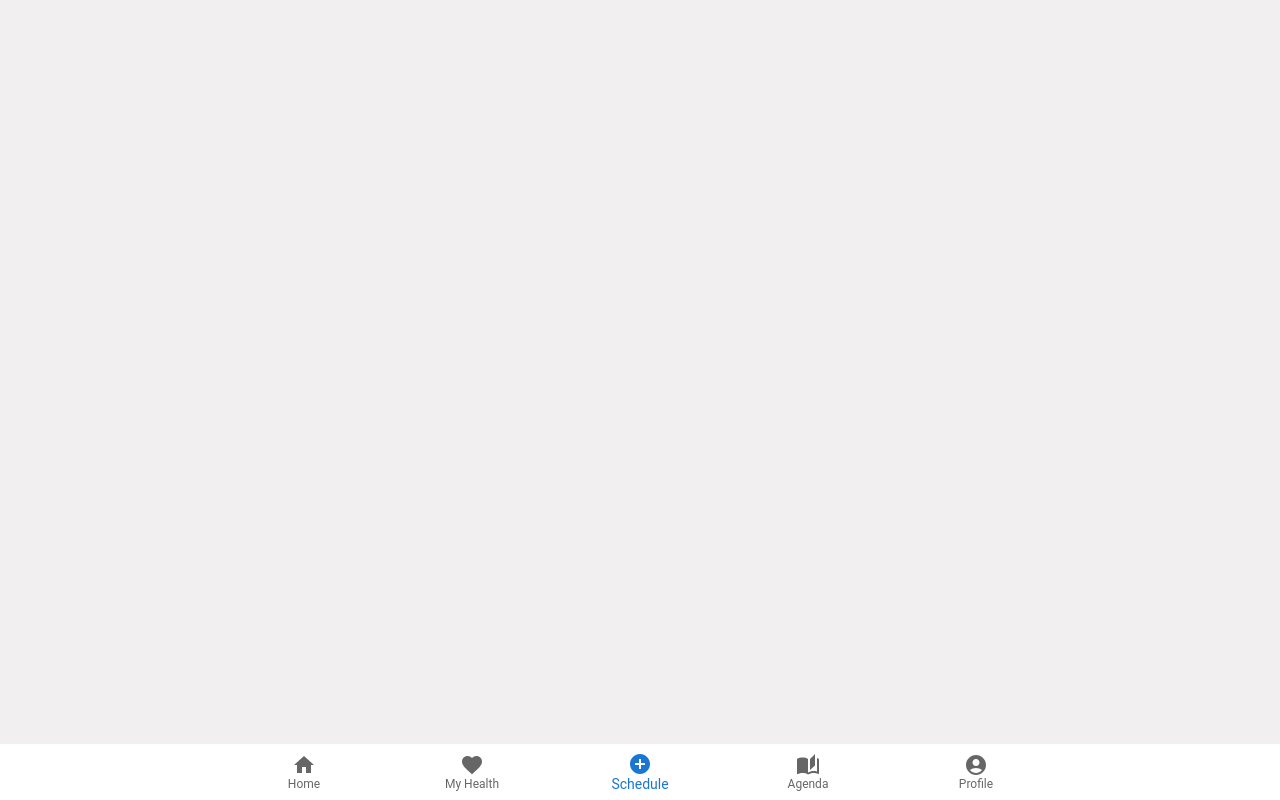
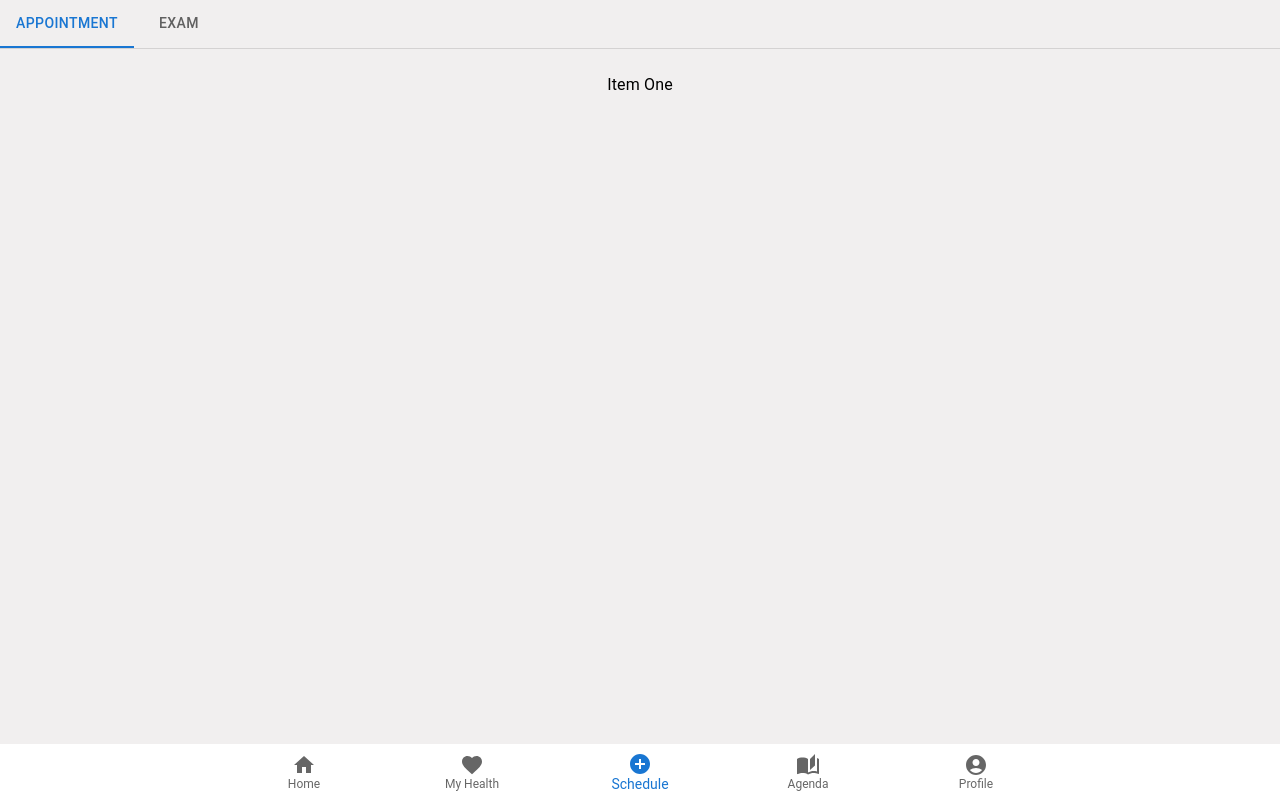
Before and after one commit to Miguell5/MSP2324-G3, a React (Vite) app in the folder my-clinic/: page /myClinic/profile in a window 1280 px wide. Both pictures are taken after a click on the button "Schedule". Built offline with nearby package versions, Linux system fonts and the light colour scheme.

Commit message:
Schedule page

```diff
--- a/my-clinic/src/App.jsx
+++ b/my-clinic/src/App.jsx
@@ -6,7 +6,8 @@
 import NavBar from './components/NavBar';
 import PageTeste from "./pages/teste";
 import Profile from "./pages/Profile";
-import { Height } from '@mui/icons-material';
+import SchedulePage from "./pages/Schedule";
+import { Height, Schedule } from '@mui/icons-material';
 
 function App() {
 
@@ -31,14 +32,9 @@
               <h1>Check-In</h1>
             </Suspense>
           }/>
-          <Route path='/schedule/appointment' element={
+          <Route path='/schedule' element={
             <Suspense fallback={<Loading />}>
-              <h1>schedule appointment</h1>
-            </Suspense>
-          }/>
-          <Route path='/schedule/exam' element={
-            <Suspense fallback={<Loading />}>
-              <h1>schedule exam</h1>
+              <SchedulePage/>
             </Suspense>
           }/>
           <Route path='/profile' element={
--- /dev/null
+++ b/my-clinic/src/components/Tabs.jsx
@@ -0,0 +1,64 @@
+import * as React from 'react';
+import PropTypes from 'prop-types';
+import Tabs from '@mui/material/Tabs';
+import Tab from '@mui/material/Tab';
+import Typography from '@mui/material/Typography';
+import Box from '@mui/material/Box';
+
+function CustomTabPanel(props) {
+  const { children, value, index, ...other } = props;
+
+  return (
+    <div
+      role="tabpanel"
+      hidden={value !== index}
+      id={`simple-tabpanel-${index}`}
+      aria-labelledby={`simple-tab-${index}`}
+      {...other}
+    >
+      {value === index && (
+        <Box sx={{ p: 3 }}>
+          <Typography>{children}</Typography>
+        </Box>
+      )}
+    </div>
+  );
+}
+
+CustomTabPanel.propTypes = {
+  children: PropTypes.node,
+  index: PropTypes.number.isRequired,
+  value: PropTypes.number.isRequired,
+};
+
+function a11yProps(index) {
+  return {
+    id: `simple-tab-${index}`,
+    'aria-controls': `simple-tabpanel-${index}`,
+  };
+}
+
+export default function BasicTabs() {
+  const [value, setValue] = React.useState(0);
+
+  const handleChange = (event, newValue) => {
+    setValue(newValue);
+  };
+
+  return (
+    <Box sx={{ width: '100%' }}>
+      <Box sx={{ borderBottom: 1, borderColor: 'divider' }}>
+        <Tabs value={value} onChange={handleChange} aria-label="basic tabs example">
+          <Tab label="Appointment" {...a11yProps(0)} />
+          <Tab label="Exam" {...a11yProps(1)} />
+        </Tabs>
+      </Box>
+      <CustomTabPanel value={value} index={0}>
+        Item One
+      </CustomTabPanel>
+      <CustomTabPanel value={value} index={1}>
+        Item Two
+      </CustomTabPanel>
+    </Box>
+  );
+}
--- /dev/null
+++ b/my-clinic/src/pages/Schedule.jsx
@@ -0,0 +1,15 @@
+import { useState } from 'react'
+import Button from '@mui/material/Button';
+import { NavLink } from "react-router-dom";
+import Tabs from '../components/Tabs';
+
+function Schedule() {
+
+  return (
+    <>
+    <Tabs/>
+    </>
+  )
+}
+
+export default Schedule
```
